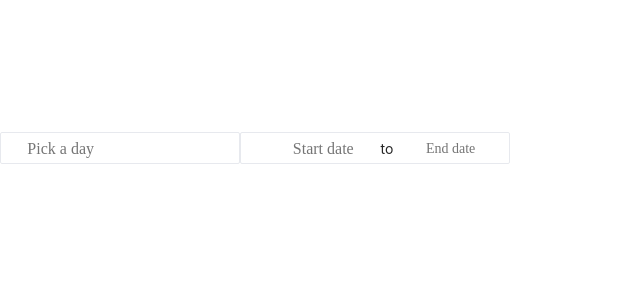
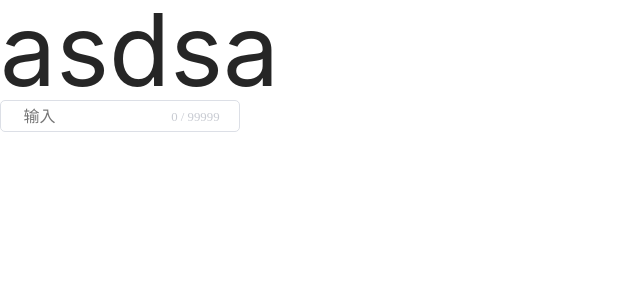
Before and after one commit to lzt-T/carpediemUi, a Vue app: page / in a window 1280 px wide. Shown: the top 300 px of the page, without its empty margins (0-640 px from the left). Built offline with nearby package versions, Linux system fonts and the light colour scheme; a web font is replaced by a local one.

Commit message:
feat: input的text部分完成

```diff
--- a/examples/App.vue
+++ b/examples/App.vue
@@ -1,12 +1,30 @@
 <template>
   <div class="su">
-    <cd-date-picker v-model="data" :height="32" :width="240"></cd-date-picker>
-    <cd-date-picker
+    asdsa
+    <!-- <cd-icon name="fit"></cd-icon> -->
+    <!-- <cd-date-picker /> -->
+    <cd-input
       v-model="data"
+      type="text"
+      :maxLength="99999"
+      :minLength="2"
+      :showWordLinit="true"
+      placeholder="输入"
+      :clearable="true"
+      :disabled="false"
       :height="32"
-      :width="100"
-      type="daterange"
-    ></cd-date-picker>
+      :width="240"
+      prefixIcon="fit"
+      suffixIcon="fit"
+      :rows="2"
+      :autosize="false"
+      name="asd"
+      @focus="onFocus"
+      @blur="onBlur"
+      @change="onChange"
+      @input="onInput"
+      @clear="onClear"
+    />
   </div>
 </template>
 
@@ -16,15 +34,29 @@ export default {
   name: "App",
   setup() {
     let data = ref();
-    function change(data: any) {
-      console.log(data);
+    // watch(data, (newval, oldval) => {
+    //   console.log(newval);
+    // });
+    function onFocus(e: any) {
+      console.log(1, e);
     }
-    watch(data, (newval, oldval) => {
-      console.log(newval);
-    });
+    function onBlur(e: any) {
+      console.log(2, e);
+    }
+    function onChange(e: any) {
+      console.log(3, e);
+    }
+    function onInput(e: any) {
+      console.log(4, e);
+    }
+    function onClear() {}
     return {
-      change,
       data,
+      onFocus,
+      onBlur,
+      onChange,
+      onInput,
+      onClear,
     };
   },
 };
@@ -32,8 +64,8 @@ export default {
 
 <style >
 .su {
-  height: 300px;
-  font-size: 300x;
-  line-height: 300px;
+  height: 100px;
+  font-size: 100px;
+  line-height: 100px;
 }
 </style>
--- a/packages/datepicker/src/calendar.vue
+++ b/packages/datepicker/src/calendar.vue
@@ -71,7 +71,6 @@
         >
       </div>
     </div>
-    <div class="cd-calendar-time"></div>
   </div>
 </template>
 
@@ -304,6 +303,7 @@ export default {
   position: absolute;
   top: v-bind(height + 10 + "px");
   z-index: 1;
+  background-color: white;
   width: 320px;
   border-radius: 5px;
   box-shadow: 0px 0px 12px 2px rgba(0, 0, 0, 0.1);
@@ -442,7 +442,4 @@ export default {
 .cd-calendar-nextmonth {
   color: #c2c7ce;
 }
-.cd-calendar-time {
-  background-color: aqua;
-}
 </style>
--- a/packages/icon/src/icon.vue
+++ b/packages/icon/src/icon.vue
@@ -30,6 +30,12 @@ export default defineComponent({
 </script>
 
 <style >
+* {
+  margin: 0;
+  padding: 0;
+  box-sizing: border-box;
+  word-break: break-all;
+}
 /* 修改图标的样式 .su ::before { color: red !important;}    */
 @font-face {
   font-family: "cd"; /* Project id 2988922 */
--- a/packages/index.ts
+++ b/packages/index.ts
@@ -9,10 +9,11 @@ import CdScrollbar from './scrollbar'
 import CdCascader from './cascader'
 import CdCheckbox from './checkbox'
 import CdCheckboxGroup from './checkboxgroup'
-import DatePicker from './datepicker'
+import CdDatePicker from './datepicker'
+import CdInput from './input'
 
 // 所有组件列表
-const components = [CdButton, CdBorder, CdIcon, CdRow, CdCol, CdLink, CdScrollbar, CdCascader, CdCheckbox, CdCheckboxGroup, DatePicker]
+const components = [CdButton, CdBorder, CdIcon, CdRow, CdCol, CdLink, CdScrollbar, CdCascader, CdCheckbox, CdCheckboxGroup, CdDatePicker, CdInput]
 
 // 定义 install 方法， App 作为参数
 const install = (app: App): void => {
@@ -31,7 +32,8 @@ export {
     CdCascader,
     CdCheckbox,
     CdCheckboxGroup,
-    DatePicker
+    CdDatePicker,
+    CdInput
 }
 
 export default {
--- /dev/null
+++ b/packages/input/index.ts
@@ -0,0 +1,9 @@
+import { App } from 'vue'
+import Input from './src/input.vue'
+
+// 定义 install 方法， App 作为参数
+Input.install = (app: App): void => {
+    app.component(Input.name, Input)
+}
+
+export default Input
--- /dev/null
+++ b/packages/input/src/input.vue
@@ -0,0 +1,303 @@
+<template>
+  <div
+    v-if="type != 'textarea'"
+    :class="{
+      'cd-input-frame': true,
+      'cd-cd-input-frame-focus': isFocus,
+      'cd-input-frame-disabled': disabled,
+    }"
+  >
+    <cd-icon
+      v-if="prefixIcon !== undefined"
+      class="cd-input-frame-prefix-icon"
+      name="fit"
+      color="#c8cbd2"
+      :size="heightData / 2"
+    ></cd-icon>
+    <div class="cd-input-div cd" @click.stop>
+      <input
+        ref="info"
+        :class="{ 'cd-input': true }"
+        :type="type"
+        :placeholder="placeholder"
+        :value="modelValue"
+        @input="$emit('update:modelValue', $event.target.value)"
+        :maxlength="maxLength"
+        :minlength="minLength"
+        @focus="onFocus"
+        @blur="onBlur"
+        :disabled="disabled"
+      />
+      <span
+        v-show="showWordLinit == true && maxLength !== undefined"
+        ref="wordLimit"
+        class="cd-input-wordLimit"
+        @selectstart.prevent
+        >{{ inputLength }} / {{ maxLength }}</span
+      >
+      <cd-icon
+        class="cd-input-clear"
+        ref="clearIcon"
+        v-show="clearable == true && isFocus == true"
+        name="delete"
+        color="#c8cbd2"
+        :size="heightData / 2"
+        @mousedown.prevent="clearInput"
+      ></cd-icon>
+    </div>
+
+    <cd-icon
+      v-if="suffixIcon !== undefined"
+      class="cd-input-frame-suffix-icon"
+      @selectstart.prevent
+      name="fit"
+      color="#c8cbd2"
+      :size="heightData / 2"
+    ></cd-icon>
+  </div>
+
+  <textarea
+    v-if="type == 'textarea'"
+    :rows="rows"
+    :maxlength="maxLength"
+    :minlength="minLength"
+    class="cd-textarea"
+    :disabled="disabled"
+    :placeholder="placeholder"
+  ></textarea>
+</template>
+
+<script lang="ts">
+import cdIcon from "./../../icon/src/icon.vue";
+import { defineComponent, ref, watch } from "vue";
+export default defineComponent({
+  name: "cd-input",
+  components: {
+    cdIcon,
+  },
+  emits: ["update:modelValue", "focus", "blur", "change", "input", "clear"],
+  props: {
+    modelValue: {},
+    type: {
+      type: String,
+      defaule: "text",
+    },
+    placeholder: {
+      type: String,
+      defaulr: "Please input",
+    },
+    height: {
+      type: Number,
+      default: 32,
+    },
+    width: {
+      type: Number,
+      default: 240,
+    },
+    rows: {
+      type: Number,
+      default: 1,
+    },
+    name: {
+      type: String,
+    },
+    prefixIcon: {
+      type: String,
+    },
+    suffixIcon: {
+      type: String,
+    },
+    maxLength: {
+      type: Number,
+    },
+    minLength: {
+      type: Number,
+    },
+    clearable: {
+      type: Boolean,
+      default: false,
+    },
+    showWordLinit: {
+      type: Boolean,
+      default: false,
+    },
+    disabled: {
+      type: Boolean,
+      default: false,
+    },
+    autosize: {
+      type: Boolean,
+      default: false,
+    },
+  },
+  setup(props, context) {
+    let info = ref();
+    let wordLimit = ref();
+    let clearIcon = ref();
+    //   宽度和长度
+    let heightData = ref();
+    let widthData = ref();
+    setSzie();
+    function setSzie() {
+      if (props.height >= 24) {
+        heightData.value = props.height;
+      } else {
+        heightData.value = 24;
+      }
+      if (props.width >= 200) {
+        widthData.value = props.width;
+      } else {
+        widthData.value = 200;
+      }
+    }
+    // 清空按钮
+    function executeBlur() {
+      context.emit("blur", info.value);
+    }
+    function executeChange(data: any) {
+      context.emit("change", data);
+    }
+    function executeFocus() {
+      context.emit("focus", info.value);
+    }
+    function executeInput() {
+      context.emit("input", info.value.value);
+    }
+    function pressEnter(e: any) {
+      if (e.keyCode == 13) {
+        executeChange(info.value.value);
+        info.value.blur();
+      }
+    }
+    function clearInput() {
+      context.emit("update:modelValue", "");
+      info.value.value = "";
+    }
+
+    let isFocus = ref(false);
+    function onFocus() {
+      executeFocus();
+      document.addEventListener("keyup", pressEnter);
+      isFocus.value = true;
+    }
+    function onBlur() {
+      executeBlur();
+      setTimeout(() => {
+        document.removeEventListener("keyup", pressEnter);
+      }, 100);
+      isFocus.value = false;
+    }
+    let clearIconWidth = ref(0);
+    if (props.clearable) {
+      clearIconWidth.value = heightData.value / 2;
+      console.log(clearIconWidth.value);
+    }
+    let inputLength = ref(0);
+    let limitWordWidth = ref(0);
+    watch(
+      () => {
+        return props.modelValue;
+      },
+      (newval, oldval) => {
+        limitWordWidth.value = wordLimit.value.clientWidth;
+        inputLength.value = info.value.value.length;
+        executeInput();
+      }
+    );
+    return {
+      heightData,
+      widthData,
+      clearInput,
+      onFocus,
+      onBlur,
+      isFocus,
+      info,
+      inputLength,
+      wordLimit,
+      clearIcon,
+      limitWordWidth,
+      clearIconWidth,
+    };
+  },
+});
+</script>
+
+<style scoped>
+.cd-input-frame {
+  display: flex;
+  height: v-bind(heightData + "px");
+  width: v-bind(widthData + "px");
+  background-color: white;
+  border: 1px solid #dcdfe6;
+  border-radius: 5px;
+}
+.cd-input-frame-disabled {
+  background-color: #f5f7fa;
+}
+.cd-cd-input-frame-focus {
+  border: 1px solid #a8d3ff;
+}
+.cd-input-frame-prefix-icon {
+  text-align: center;
+  line-height: v-bind(heightData + "px");
+  flex: 2;
+  margin-left: 5px;
+}
+.cd-input-div {
+  position: relative;
+  flex: 99999;
+  border: 0;
+}
+
+.cd-input {
+  position: absolute;
+  top: 0;
+  left: 0;
+  width: 100%;
+  height: v-bind(heightData + "px");
+  font-size: v-bind(heightData/2 + "px");
+  outline: none;
+  border: 0;
+  background-color: transparent;
+  padding-left: 5px;
+  padding-right: v-bind("limitWordWidth+clearIconWidth+5+'px'");
+}
+.cd-input-wordLimit {
+  position: absolute;
+  right: v-bind("isFocus?clearIconWidth+2 + 'px':2+'px'");
+  color: #c8cbd2;
+  font-size: v-bind(heightData/2.5 + "px");
+  line-height: v-bind(heightData + "px");
+}
+.cd-input-clear {
+  position: absolute;
+  right: 2px;
+  text-align: center;
+  line-height: v-bind(heightData + "px");
+}
+.cd-input-frame-suffix-icon {
+  text-align: center;
+  line-height: v-bind(heightData + "px");
+  flex: 2;
+  margin-right: 5px;
+}
+.cd-textarea {
+  height: 200px;
+  width: 200px;
+  overflow: auto;
+  padding: 2px;
+  outline: none;
+}
+.cd-textarea::-webkit-scrollbar {
+  width: 5px;
+}
+/* 滚动槽 */
+.cd-textarea::-webkit-scrollbar-track {
+  border-radius: 2px;
+}
+/* 滚动条滑块 */
+.cd-textarea::-webkit-scrollbar-thumb {
+  border-radius: 10px;
+  background: rgba(0, 0, 0, 0.2);
+}
+</style>
```
